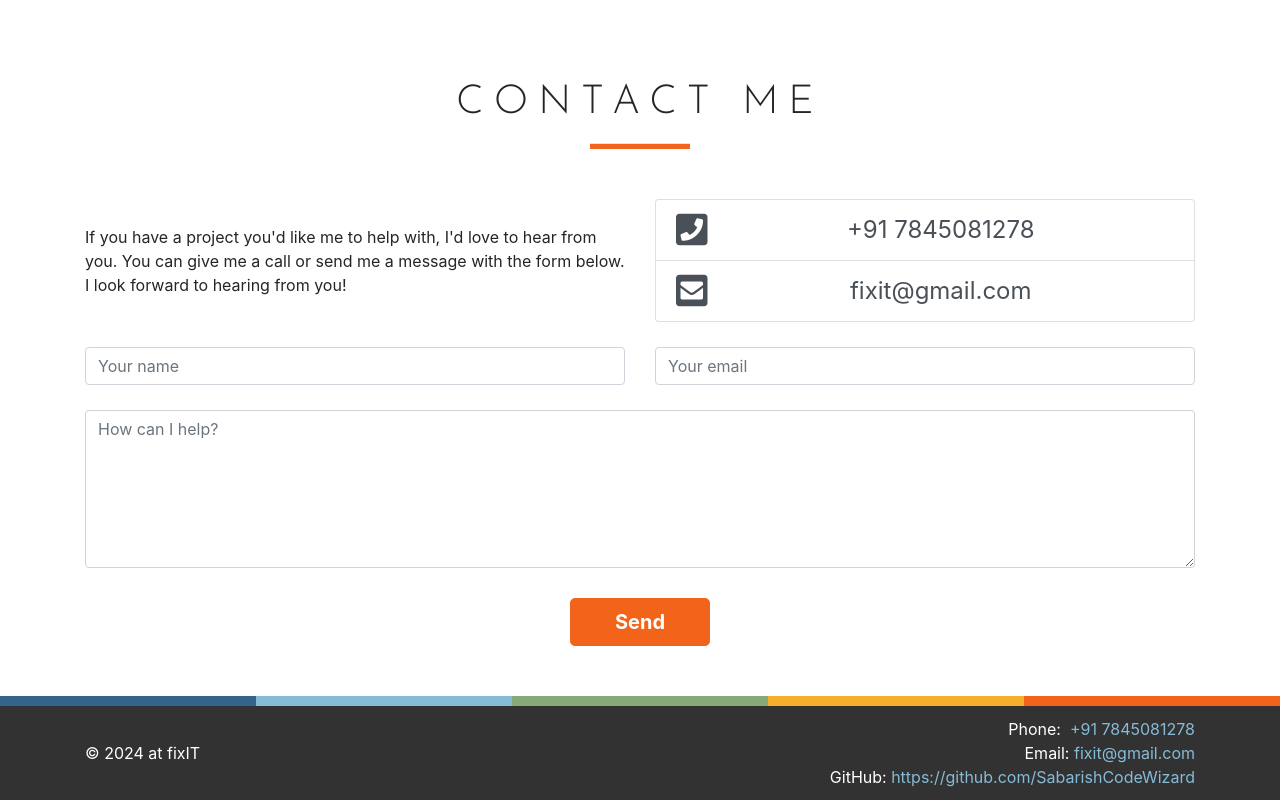
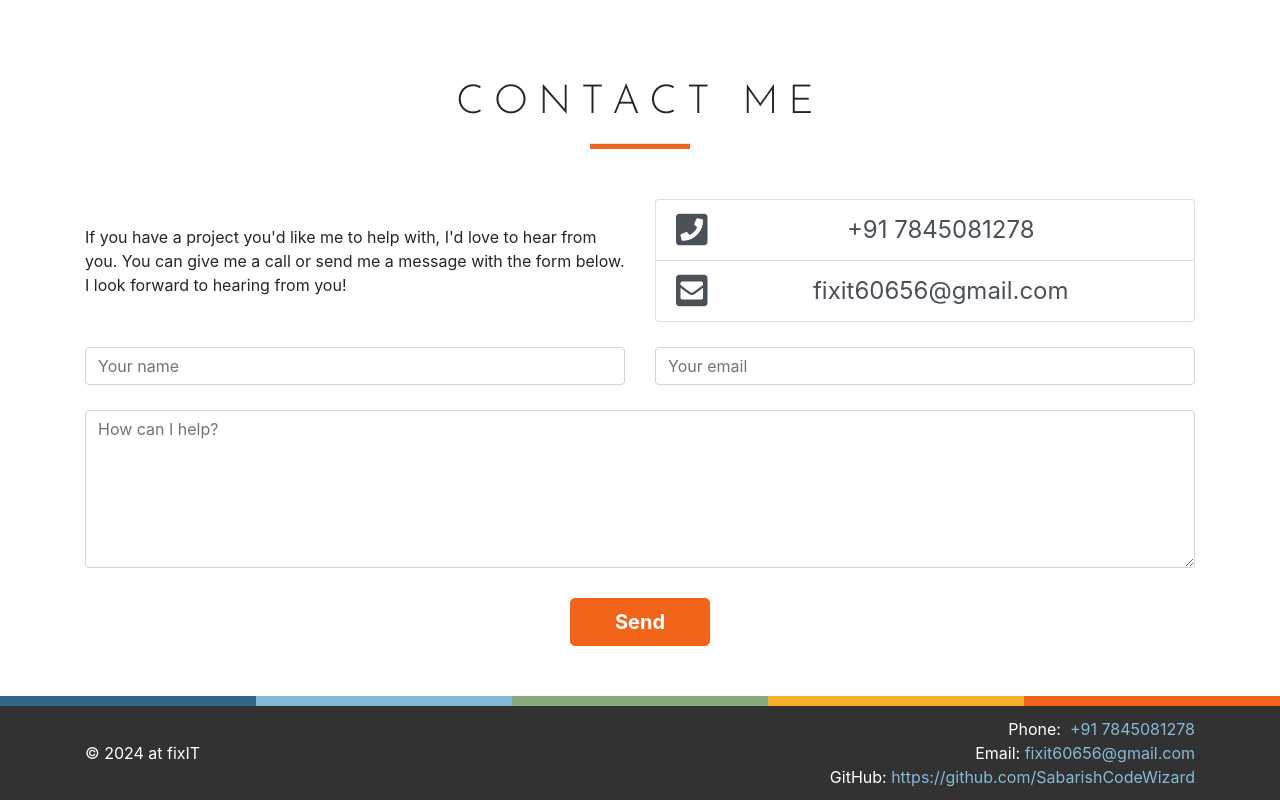
Before and after one commit to SabarishCodeWizard/fixIT, a React (Create React App) app: page / in a window 1280 px wide. Shown: the part 4094-4894 px from the top of the page. Built offline with nearby package versions, Linux system fonts and the light colour scheme.

Commit message:
email address should be added

```diff
--- a/src/App.js
+++ b/src/App.js
@@ -402,7 +402,7 @@ function App() {
               className="list-group-item list-group-item-action"
             >
               <i className="fas fa-envelope-square" aria-hidden="true" />
-              <span className="sr-only">Email address:</span> fixit@gmail.com
+              <span className="sr-only">Email address:</span> fixit60656@gmail.com
             </a>
           </div>
         </div>
@@ -496,7 +496,7 @@ function App() {
             <div className="col text-md-right">
               Email:&nbsp;
               <br className="d-sm-none" />
-              <a href="mailto:fixit@gmail.com">fixit@gmail.com</a>
+              <a href="mailto:fixit@gmail.com">fixit60656@gmail.com</a>
             </div>
           </div>
           <div className="row no-gutters">
```
